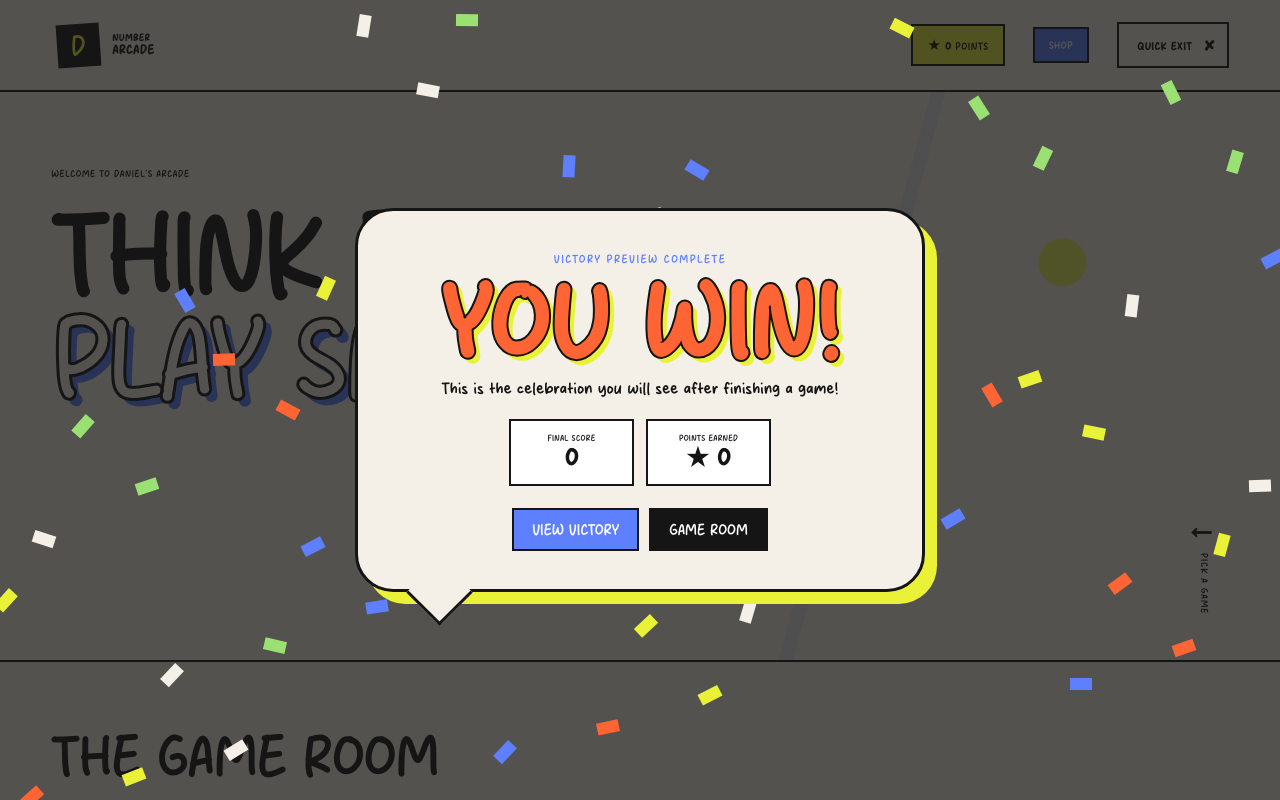
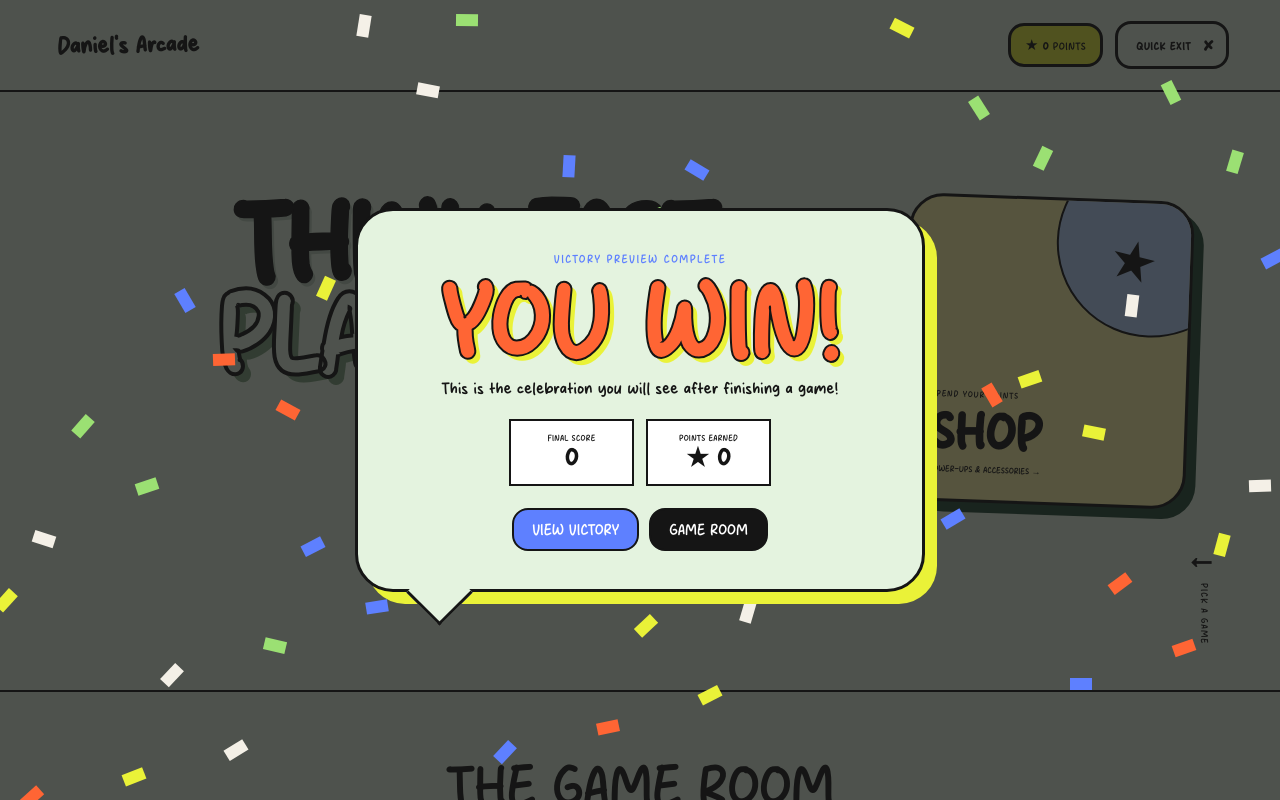
Before and after one commit to wilsonz0514/Daniel-s-Arcades, a plain HTML site: page index.html in a window 1280 px wide. Shown: the top 800 px of the page. Drawn offline with Linux system fonts and the light colour scheme.

Commit message:
Made some UI changes to make everything more natural looking.

```diff
--- a/index.html
+++ b/index.html
@@ -10,16 +10,15 @@
   <link rel="stylesheet" href="shop.css">
   <link rel="stylesheet" href="victory.css">
   <link rel="stylesheet" href="gameplay-upgrades.css">
+  <link rel="stylesheet" href="landing-refresh.css">
 </head>
 <body>
   <header class="topbar">
     <button class="brand" data-home aria-label="Go to arcade home">
-      <span class="brand-mark">D</span>
-      <span>NUMBER<br><b>ARCADE</b></span>
+      <span>Daniel's Arcade</span>
     </button>
     <div class="top-actions">
-      <button class="wallet-btn" id="walletBtn" aria-label="Open rewards shop"><span>★</span> <b id="pointBalance">0</b> POINTS</button>
-      <button class="shop-btn" id="shopBtn">SHOP</button>
+      <div class="wallet-btn" id="walletBtn" role="status" aria-label="Point balance"><span>★</span> <b id="pointBalance">0</b> POINTS</div>
       <button class="exit-btn" data-home>Quick Exit <span>×</span></button>
     </div>
   </header>
@@ -27,8 +26,13 @@
   <main>
     <section id="home" class="home-view view active">
       <div class="hero">
-        <p class="eyebrow">WELCOME TO DANIEL'S ARCADE</p>
         <h1>THINK FAST.<br><em>PLAY SMART.</em></h1>
+        <button class="hero-shop" id="shopBtn" aria-label="Open rewards shop">
+          <span class="hero-shop-icon">★</span>
+          <small>SPEND YOUR POINTS</small>
+          <strong>SHOP</strong>
+          <i>POWER-UPS &amp; ACCESSORIES →</i>
+        </button>
         <div class="scroll-cue"><span>↓</span> PICK A GAME</div>
       </div>
 
--- /dev/null
+++ b/landing-refresh.css
@@ -0,0 +1,46 @@
+:root{--paper:#e4f3df;--pastel-green:#e4f3df;--deep-green:#244a35}
+html,body,.topbar,.hero,.games-section,.game-view,.shop-view{background-color:var(--pastel-green)}
+body{min-height:100vh}
+
+.topbar{background:rgba(228,243,223,.96);padding-left:4vw;padding-right:4vw}
+.brand{font-size:24px!important;letter-spacing:.015em;text-transform:none;line-height:1;transform:rotate(-1deg)}
+.brand span{display:block}.brand:hover{color:var(--deep-green);transform:rotate(0deg) scale(1.02)}
+.top-actions{gap:12px}
+
+.hero{background:none!important;min-height:600px;padding-top:105px;overflow:hidden}
+.hero h1{position:relative;z-index:2;max-width:68%;font-weight:900!important;font-size:clamp(66px,9vw,145px)!important;line-height:.8!important;color:var(--ink);-webkit-text-stroke:1.4px var(--ink);text-shadow:3px 4px 0 rgba(36,74,53,.22)}
+.hero h1 em{-webkit-text-stroke:4px var(--ink)!important;text-shadow:8px 8px 0 #7ea37d!important;color:var(--pastel-green)!important}
+
+.hero-shop{position:absolute;right:7vw;top:105px;width:min(285px,24vw);aspect-ratio:1/1.08;border:3px solid var(--ink);border-radius:34px;background:#fff7a8;box-shadow:10px 10px 0 var(--deep-green);padding:25px;display:flex;flex-direction:column;align-items:flex-start;justify-content:flex-end;text-align:left;cursor:pointer;transform:rotate(2deg);transition:.22s;z-index:3;overflow:hidden}
+.hero-shop:before{content:"";position:absolute;width:185px;height:185px;border-radius:50%;background:#bcd9ff;right:-55px;top:-55px;border:2px solid var(--ink)}
+.hero-shop:hover{transform:rotate(0) translateY(-7px);box-shadow:14px 14px 0 var(--ink)}
+.hero-shop-icon{position:absolute;right:33px;top:27px;font-size:54px;z-index:1;transform:rotate(12deg)}
+.hero-shop small{font-size:9px;letter-spacing:.1em}.hero-shop strong{font-size:54px;line-height:.9;margin:8px 0}.hero-shop i{font-style:normal;font-size:9px}
+
+.game-grid{gap:24px}.game-card{border-radius:30px;min-height:555px;box-shadow:0 7px 0 rgba(36,74,53,.18)}
+.game-card:hover{transform:translateY(-9px) rotate(-.5deg);box-shadow:9px 12px 0 var(--deep-green)}
+.card-top{padding-left:20px;padding-right:20px}.card-copy{padding-left:28px;padding-right:28px}
+.art{overflow:hidden}
+
+/* Softer shapes, stronger outlines, and centered display titles. */
+.hero h1{margin-left:2vw;text-align:center}
+.section-heading{justify-content:center;text-align:center}.section-heading>div{width:100%}.section-heading>p{position:absolute;right:4vw}
+.game-header,.shop-hero{position:relative;justify-content:center;text-align:center}
+.game-header>div:first-child,.shop-hero>div:first-child{width:100%}
+.scorebox,.shop-wallet{position:absolute;right:0;bottom:0}
+
+.game-card,.game-shell,.shop-card{border-width:3px;border-radius:30px}
+.wallet-btn,.exit-btn,.primary,.buy-btn,.skip-use,.victory-actions button,
+.merge-answer input,.scorebox,.shop-wallet,.inventory-strip,.item-icon,
+.number-grid,.number-choice,.pattern-sequence,.pattern-symbol,.pattern-option,
+.pattern-option-choice,.tile,.keyboard-answer strong,.run-progress-track,.toast{border-radius:16px}
+.wallet-btn,.exit-btn,.primary,.buy-btn,.skip-use,.scorebox,.shop-wallet,
+.item-icon,.number-choice,.pattern-sequence,.pattern-symbol,.pattern-option,
+.pattern-option-choice,.tile,.keyboard-answer strong{border-width:3px}
+.wallet-btn{cursor:default;user-select:none}
+.inventory-strip{border:3px solid var(--ink)}
+.number-grid,.pattern-sequence{border-width:3px}
+.instructions b,.play-circle{border-radius:50%}
+
+@media(max-width:900px){.hero{padding-top:65px;min-height:auto;padding-bottom:70px}.hero h1{max-width:100%;margin-left:0;font-size:14vw!important}.hero-shop{position:relative;right:auto;top:auto;width:100%;max-width:420px;aspect-ratio:auto;min-height:180px;margin:55px auto 0;transform:none}.hero-shop strong{font-size:46px}.game-card{border-radius:24px}.section-heading>p{display:none}.scorebox,.shop-wallet{position:static;margin-left:15px}.game-header,.shop-hero{text-align:left}}
+@media(max-width:600px){.brand{font-size:19px!important}.wallet-btn{font-size:8px}.hero h1 em{-webkit-text-stroke:2.5px var(--ink)!important;text-shadow:5px 5px 0 #7ea37d!important}.hero-shop{border-radius:25px}.game-card{border-radius:22px}}
--- a/script.js
+++ b/script.js
@@ -39,7 +39,7 @@ const products=[
 
 document.querySelectorAll('[data-game]').forEach(btn=>btn.addEventListener('click',()=>openGame(btn.dataset.game)));
 document.querySelectorAll('[data-home]').forEach(btn=>btn.addEventListener('click',goHome));
-document.querySelector('#shopBtn').addEventListener('click',openShop);document.querySelector('#walletBtn').addEventListener('click',openShop);
+document.querySelector('#shopBtn').addEventListener('click',openShop);
 function showView(view){[home,gameView,shopView].forEach(v=>v.classList.remove('active'));view.classList.add('active');window.scrollTo(0,0)}
 function openGame(id){document.querySelector('.victory-overlay')?.remove();currentGame=id;score=0;sessionPoints=0;gameWon=false;updateScore();showView(gameView);titleEl.textContent=games[id].title;kickerEl.textContent=games[id].kicker;games[id].start()}
 function goHome(){currentGame=null;gameArea.innerHTML='';showView(home)}
```
